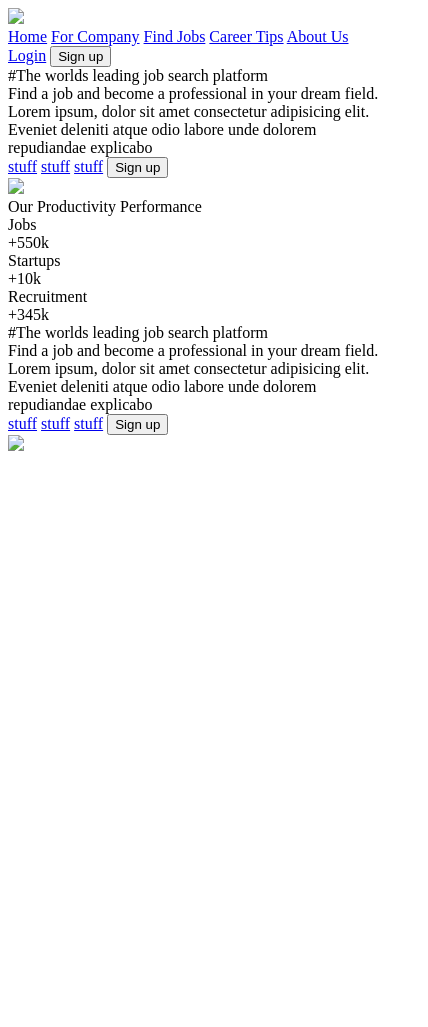
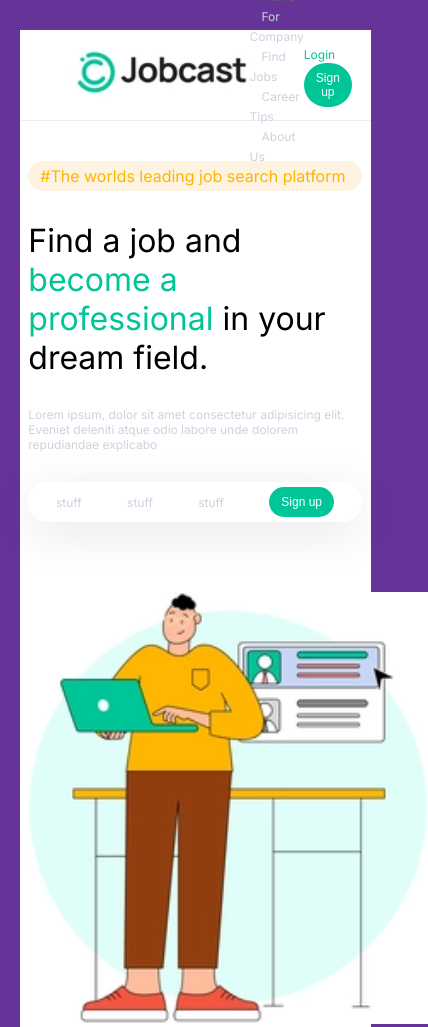
Before and after one commit to MAEldredgePro/media-query, a plain HTML site: page index.html in a window 390 px wide. Shown: the top 1027 px of the page, 428 px wide, since content can reach past the window. Before the commit the page ends 844 px from the top, so only its background shows below. Drawn offline with Linux system fonts and the light colour scheme.

Commit message:
time's up

```diff
--- a/index.html
+++ b/index.html
@@ -6,14 +6,14 @@
     <link rel="preconnect" href="https://fonts.googleapis.com" />
     <link rel="preconnect" href="https://fonts.gstatic.com" crossorigin />
     <link href="https://fonts.googleapis.com/css2?family=Inter&display=swap" rel="stylesheet" />
-    <link href="modalcss.css" rel="stylesheet" />
+    <link href="styles.css" rel="stylesheet" />
 </head>
 
 <body>
     <div class="cont">
         <div class="header">
             <div class="logo">
-                <img src="logo.png" />
+                <img src="images/logo.png" />
             </div>
             <nav>
                 <a href="#" class="navitem here">Home</a>
@@ -47,7 +47,7 @@
                     </div>
                 </div>
                 <div class="right">
-                    <img width="400" src="computer.png" />
+                    <img width="400" src="images/man-with-laptop-standing.png" />
                 </div>
             </div>
             <div class="band">
@@ -98,7 +98,7 @@
                     </div>
                 </div>
                 <div class="right">
-                    <img width="400" src="computer.png" />
+                    <img width="400" src="images/man-with-laptop-standing.png" />
                 </div>
             </div>
         </div>
--- a/styles.css
+++ b/styles.css
@@ -65,7 +65,7 @@ button {
     display: flex;
     justify-content: space-between;
     width: 85%;
-    min-width: 800px;
+    /* min-width: 800px; */
 }
 
 .left {
@@ -183,4 +183,13 @@ span {
     body {
         background-color: rebeccapurple;
     }
+
+    .inner {
+        flex-direction: column;
+        min-width: 95%;
+    }
+
+    .left {
+        width: 100%;
+    }
 }
```
Also changed, not shown: images/logo.png (added), images/man-with-laptop-sitting.png (added), images/man-with-laptop-standing.png (added).
